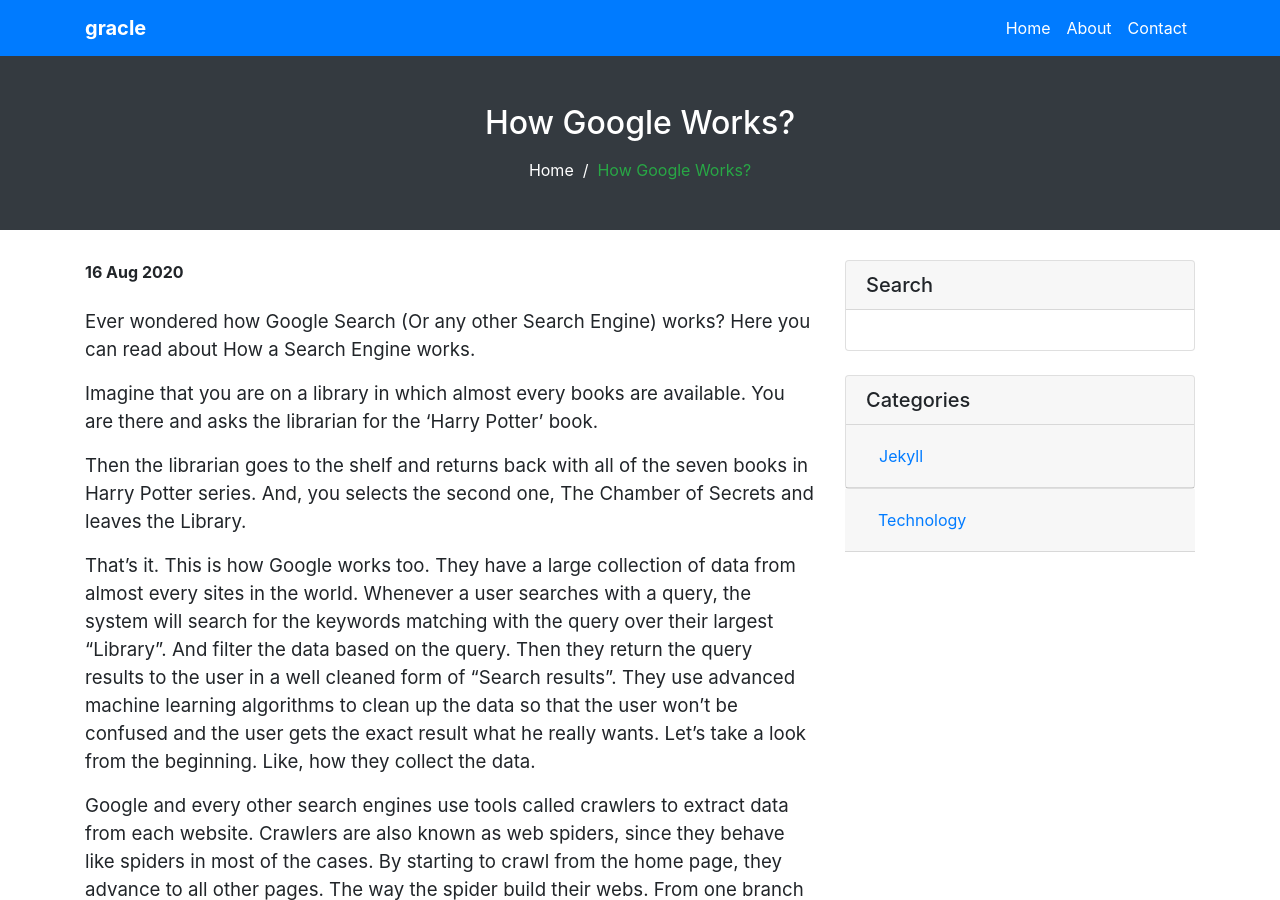
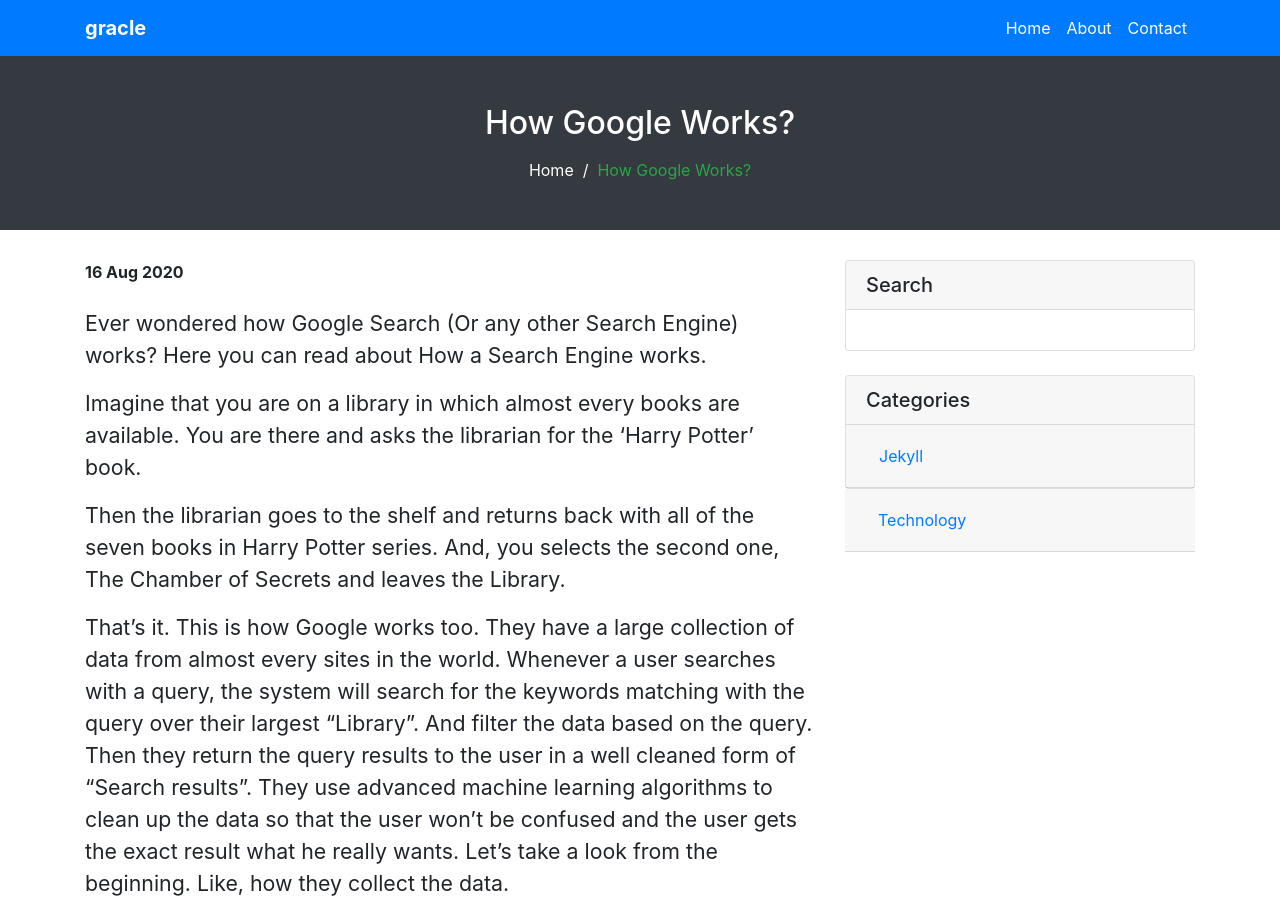
Before and after one commit to gracle/gracle.github.io, a Jekyll site: the page built from _posts/2020-08-16-how-google-works?.md, in a window 1280 px wide and 900 px high. Built offline with Jekyll 4.4.1, drawn with Linux system fonts in a browser that asks for light colours; nearby versions of some CDN libraries; comment, search, counter and statistics services are not loaded.

Commit message:
Update post.html

```diff
--- a/_layouts/post.html
+++ b/_layouts/post.html
@@ -4,7 +4,7 @@
 <article id="post-page">
 	<time datetime="{{ page.date | date_to_xmlschema }}" class="by-line"><b>{{ page.date | date_to_string }}</b></time>
 		<br/><br>
-	<div style="font-size:14pt;">
+	<div style="font-size:16pt;">
 
 		{{ content }}
 
```
